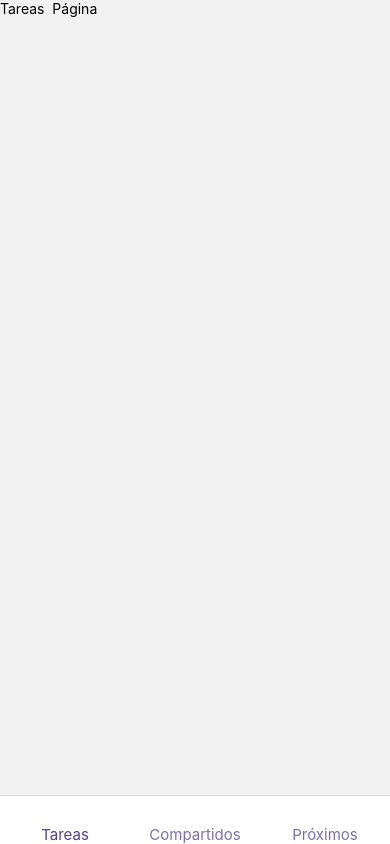
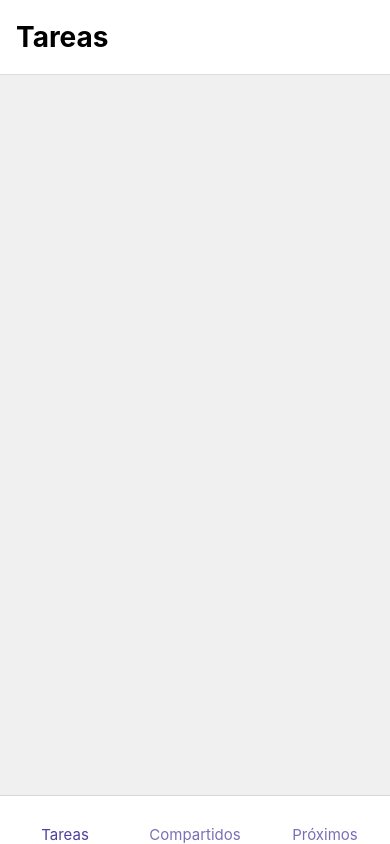
Before and after one commit to Kutik-Gomez/frontend-to-do, a React Native app: screen /Tareas in a window 390 px wide. Built offline with nearby package versions, Linux system fonts and the light colour scheme; some icons are missing.

Commit message:
ajuste de colores y tipograf]ia

```diff
--- a/Navegacion.js
+++ b/Navegacion.js
@@ -21,8 +21,8 @@ function MyTab() {
         tabBarInactiveTintColor: "#796fb6", // Color para la etiqueta y el ícono cuando no está activo
         tabBarLabelStyle: {
           fontSize: 15, // Aumenta el tamaño de la etiqueta
-          fontWeight: 'bold', // Hace la etiqueta en negrita
-          fontWeight: 'Source',
+          /*fontWeight: 'bold', // Hace la etiqueta en negrita
+          fontFamily: 'Source',*/
         },
       }}
     >
--- a/package.json
+++ b/package.json
@@ -33,7 +33,8 @@
     "react-native-ui-lib": "^7.28.0",
     "react-native-vector-icons": "^10.1.0",
     "react-native-web": "~0.19.10",
-    "tailwindcss": "^3.4.10"
+    "tailwindcss": "^3.4.10",
+    "expo-font": "~12.0.9"
   },
   "devDependencies": {
     "@babel/core": "^7.20.0",
--- a/screens/TareasPagina.js
+++ b/screens/TareasPagina.js
@@ -1,10 +1,41 @@
 import React from "react";
-import { View, Text } from "react-native";
+import { View, Text, StyleSheet } from "react-native";
+
 
 export default function TareasPagina() {
   return (
-    <View>
-      <Text>Tareas  Página</Text>
+    <View style={styles.container}>
+      <View style={styles.header}>
+        <Text style={styles.title}>Tareas</Text>
+      </View>
+      <View style={styles.content}>
+        {/* Aquí puedes agregar el contenido de la página */}
+      </View>
     </View>
   );
 }
+
+const styles = StyleSheet.create({
+  container: {
+    flex: 1, // Usa todo el espacio disponible
+    backgroundColor: '#e8e8e8', // Color gris claro para el fondo del contenido
+  },
+  header: {
+    backgroundColor: '#fff', // Fondo blanco para el encabezado
+    paddingHorizontal: 16,
+    paddingVertical: 20, // Ajusta la altura del encabezado
+    borderBottomWidth: 1,
+    borderBottomColor: '#dcdcdc', // Líneas sutiles entre el encabezado y el contenido
+  },
+  title: {
+    fontSize: 28, // Tamaño del título más grande
+    fontWeight: 'bold', // Texto en negrita
+    color: 'black', // Color del texto negro
+
+  },
+  content: {
+    flex: 1,
+    backgroundColor: '#f0f0f0', // Fondo del contenido, más oscuro que el encabezado
+    padding: 16,
+  },
+});
```
